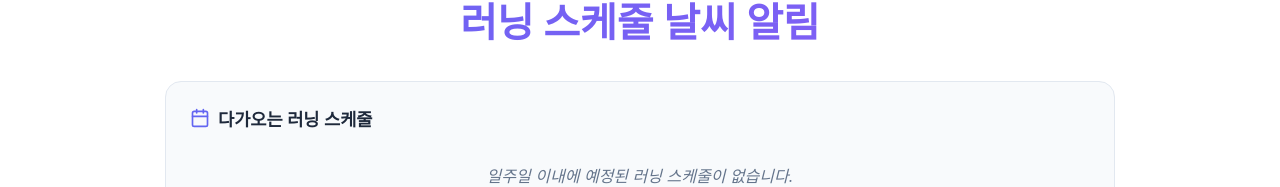
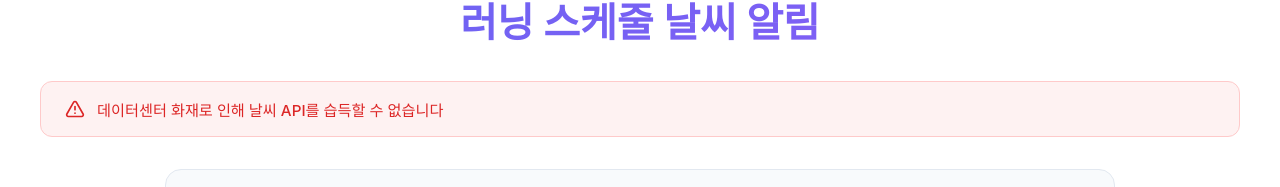
Before and after one commit to Ktshas/front_portfolio_resume, a React (Create React App) app: page /front_portfolio_resume/portfolio/running in a window 1280 px wide. Shown: the part 132-319 px from the top of the page. Built offline with nearby package versions, Linux system fonts and the light colour scheme; no server answers.

Commit message:
temp : 기상청 API 사용불가 알림 추가

```diff
--- a/src/pages/portfolio/running/RunningSchedule.tsx
+++ b/src/pages/portfolio/running/RunningSchedule.tsx
@@ -3,6 +3,7 @@ import styled from 'styled-components';
 import { ThemeProvider } from 'styled-components';
 import { useNavigate } from 'react-router-dom';
 import { AnimatePresence } from 'framer-motion';
+import { AlertTriangle } from 'lucide-react';
 import { theme } from '../../../theme';
 import { RunningSchedule as RunningScheduleType, ScheduleFormData } from '../../../types/schedule';
 import { scheduleApi } from '../../../services/scheduleApi';
@@ -36,6 +37,28 @@ const PortfolioTitle = styled.h1`
 const ContentContainer = styled.div`
   max-width: 1200px;
   margin: 0 auto;
+`;
+
+const WeatherApiWarning = styled.div`
+  background: #fef2f2;
+  border: 1px solid #fecaca;
+  border-radius: 0.75rem;
+  padding: 1rem 1.5rem;
+  margin-bottom: 2rem;
+  display: flex;
+  align-items: center;
+  gap: 0.75rem;
+  color: #dc2626;
+  font-weight: 500;
+  font-size: 0.95rem;
+`;
+
+const WarningIcon = styled.div`
+  display: flex;
+  align-items: center;
+  justify-content: center;
+  color: #dc2626;
+  flex-shrink: 0;
 `;
 
 
@@ -208,8 +231,14 @@ const RunningSchedule: React.FC = () => {
         <PortfolioContainer>
           <PortfolioTitle>러닝 스케줄 날씨 알림</PortfolioTitle>
 
+          <ContentContainer>
+            <WeatherApiWarning>
+              <WarningIcon>
+                <AlertTriangle size={20} />
+              </WarningIcon>
+              데이터센터 화재로 인해 날씨 API를 습득할 수 없습니다
+            </WeatherApiWarning>
 
-          <ContentContainer>
             <UpcomingSchedule schedules={schedules} />
             <Calendar
               schedules={schedules}
```
